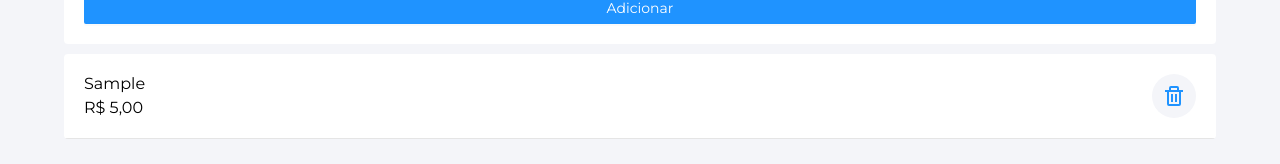
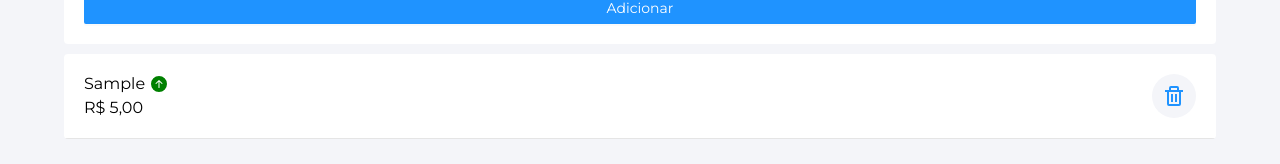
Before and after one commit to flpbaer/finance-system, a React (Create React App) app: page / in a window 1280 px wide. Both pictures are taken after typing "Sample", "5" into the empty fields and a click on the button "Adicionar". Shown: the part 478-642 px from the top of the page. Built offline with nearby package versions, Linux system fonts and the light colour scheme.

Commit message:
added if expense is true in card

```diff
--- a/src/components/Grid/GridItem/GridItem.tsx
+++ b/src/components/Grid/GridItem/GridItem.tsx
@@ -1,6 +1,7 @@
 import React from "react";
 import { Container, LeftContent, RightContent } from "./style";
 import { BiTrash } from "react-icons/bi";
+import { BsFillArrowDownCircleFill, BsFillArrowUpCircleFill } from "react-icons/bs";
 
 type PropsItem = {
   onDelete(id: any): void;
@@ -16,7 +17,10 @@ function GridItem({ item, onDelete }: PropsItem) {
   return (
     <Container>
       <LeftContent>
+        <div style={{display:"flex", alignItems: "center"}}>
         <span>{item.description}</span>
+        {item.expense ? <BsFillArrowDownCircleFill style={{color: "red", marginLeft: "6px"}}/> : <BsFillArrowUpCircleFill style={{color: "green", marginLeft: "6px"}}/> }
+        </div>
         <span style={{marginTop: "5px"}}>{formattedAmount}</span>
       </LeftContent>
       <RightContent>
--- a/src/components/Header/Header.tsx
+++ b/src/components/Header/Header.tsx
@@ -1,15 +1,20 @@
 import React from "react";
 import { ContainerHeader, Subtitle, Title } from "./style";
-import { formatToRealBR } from "../helpers/moneyHelper";
+
 type Props = {
-  value: number;
+  value?: number;
 };
 
 function Header({ value }: Props) {
+  const formattedValue = value ? value.toLocaleString("pt-BR", {
+    style: "currency",
+    currency: "BRL",
+  }) : "";
+
   return (
     <ContainerHeader>
       <Subtitle>Saldo atual:</Subtitle>
-      <Title>{formatToRealBR(value)}</Title>
+      <Title>{formattedValue}</Title>
     </ContainerHeader>
   );
 }
```
